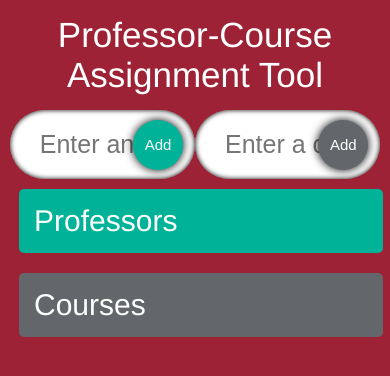
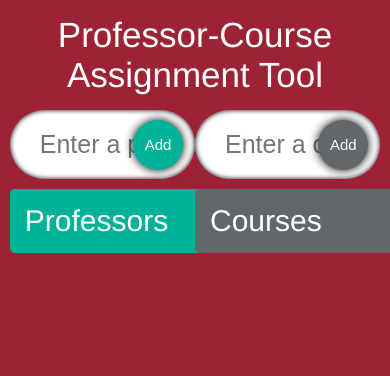
Before and after one commit to baileyjh/Professor-Course-Assignment-App, a React (Create React App) app: page / in a window 390 px wide. Shown: the top 376 px of the page. Built offline with nearby package versions, Linux system fonts and the light colour scheme.

Commit message:
Fiddled further with alignment

```diff
--- a/src/App.css
+++ b/src/App.css
@@ -24,15 +24,12 @@
 }
 
 .inputs, .lists{
-  /* display:flex;
+  display: flex;
   flex-direction:row;
-  width: 100%;
-  justify-content: space-around; */
-  display: flex;
   width: 95%;
+  justify-content: space-between;
   position: relative;
   align-items: center;
-  justify-content: space-between;
 }
 
 @media (max-width: 700px) {
@@ -41,6 +38,5 @@
   }
   .lists {
       width: 95%;
-      flex-direction: column;
   }
 }
--- a/src/components/ProfessorInputField.tsx
+++ b/src/components/ProfessorInputField.tsx
@@ -21,7 +21,7 @@ const ProfessorInputField: React.FC<Props> = ({ professor, setProfessor, handleA
                 onChange={
                     (e)=>setProfessor(e.target.value)
                 }
-                placeholder = "Enter an instructor"
+                placeholder = "Enter a professor"
                 className="input_box"/>
             <button className="input_submit_prof" type="submit">Add</button>
         </form>
```
Also changed, not shown: src/components/styles.css (+0 -10 lines), src/App.tsx (line endings or trailing spaces).
